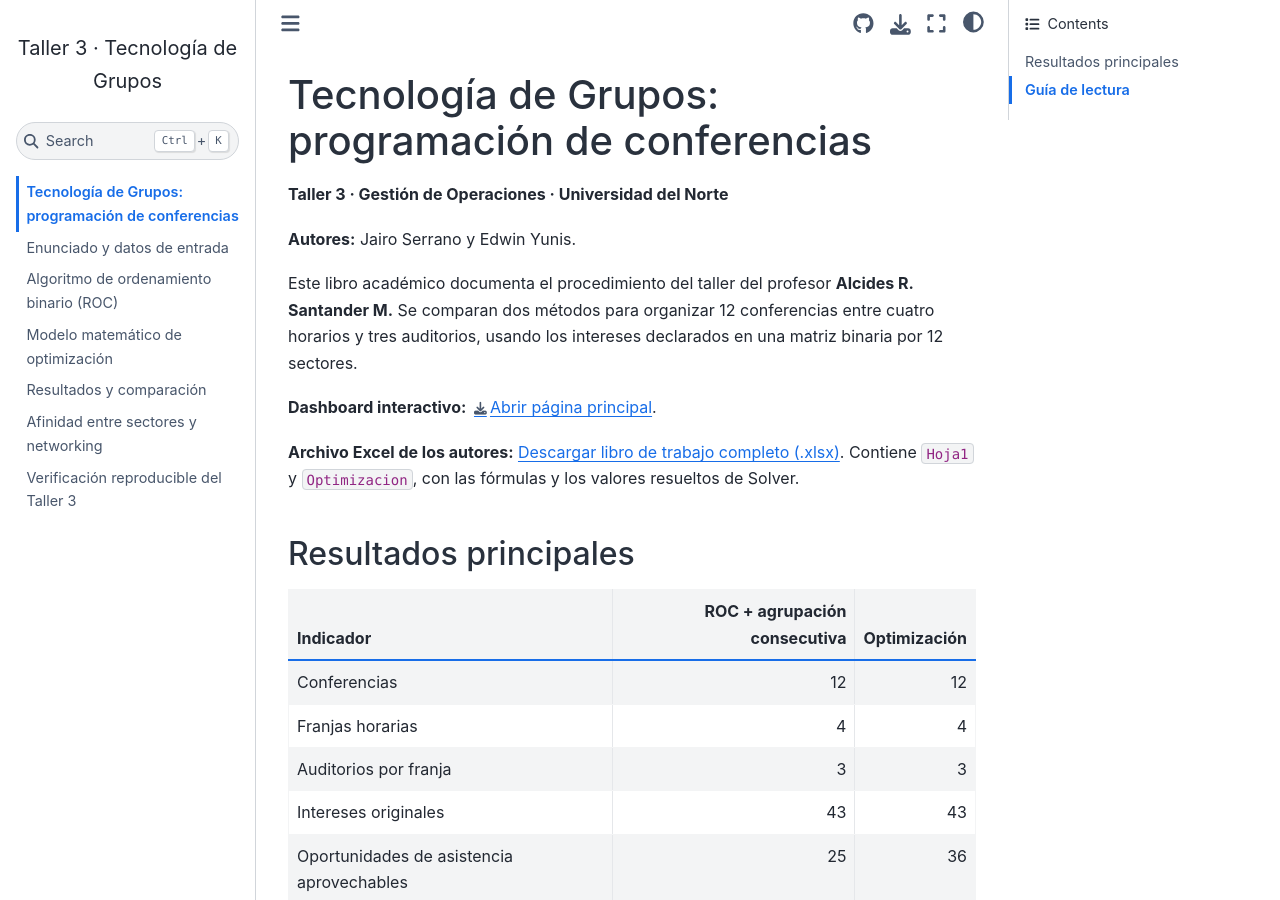
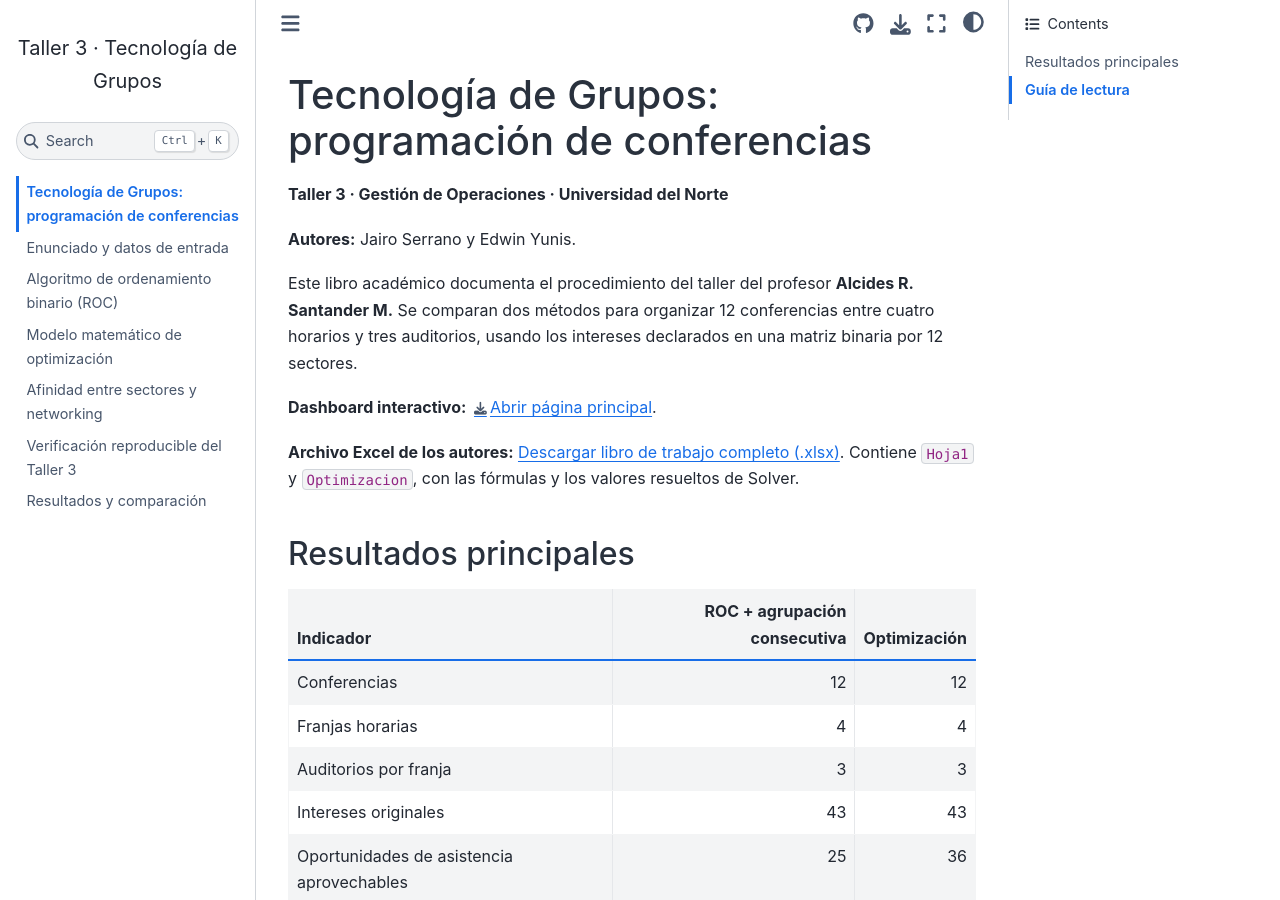
Before and after one commit to EdwinY23/Taller3-Jairo_Serrano_Edwin_Yunis, a Jupyter Book: the page built from book/index.md, in a window 1280 px wide and 900 px high. Built offline with Jupyter Book 1.0.4 settings and Sphinx 7.4.7 and the Sphinx Book theme 1.1.4, drawn with Linux system fonts in a browser that asks for light colours; some of the changed lines change nothing that is shown.

Commit message:
Reordenar libro: afinidad antes de comparación final de tres enfoques

```diff
--- a/book/_toc.yml
+++ b/book/_toc.yml
@@ -4,6 +4,6 @@ chapters:
   - file: taller
   - file: ordenamiento
   - file: optimizacion
-  - file: resultados
   - file: afinidad
   - file: verificacion
+  - file: resultados
```
